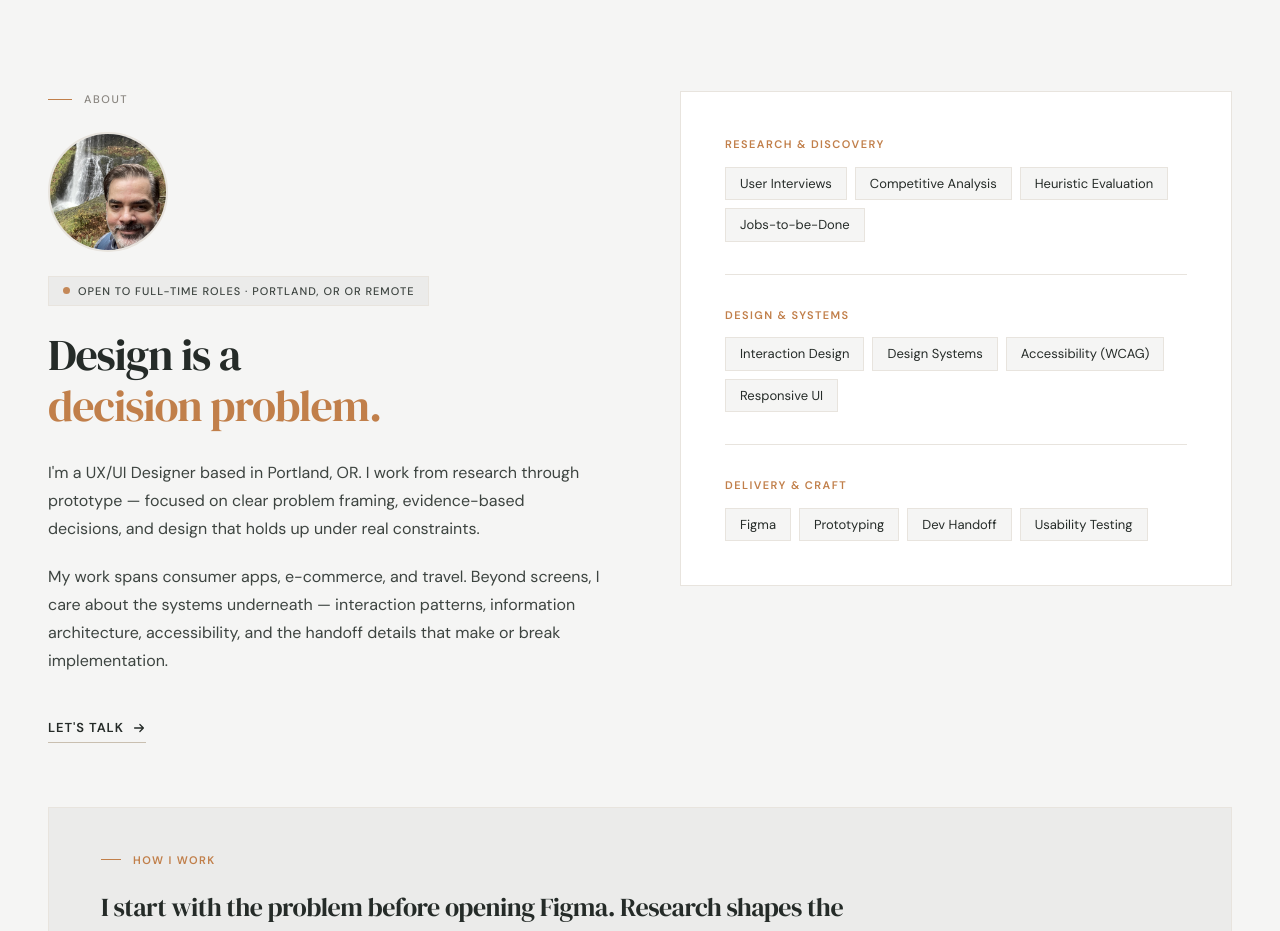
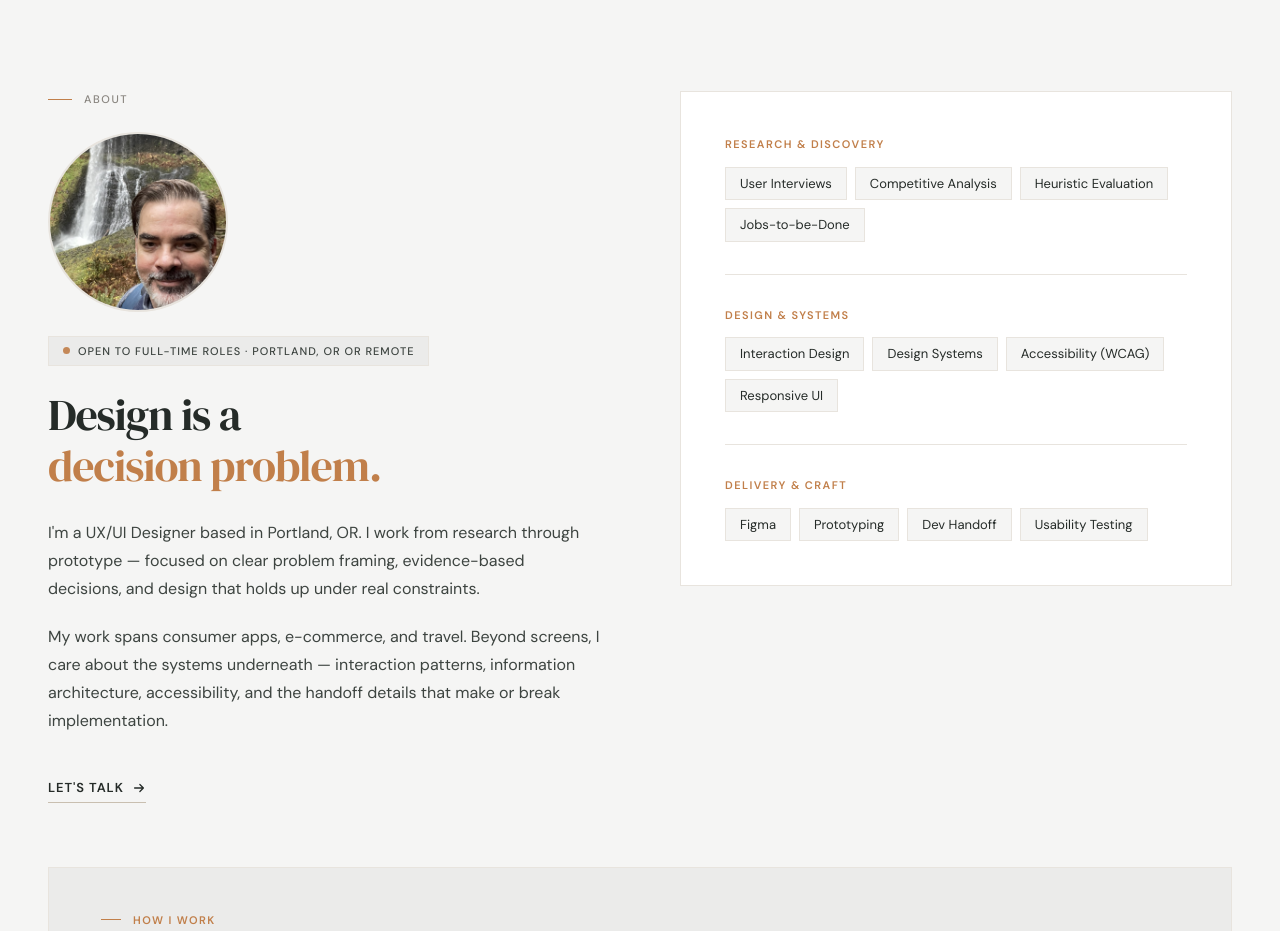
Before and after one commit to alfonsobarreiro/alfonso-barreiro, a Next.js app: page / in a window 1280 px wide. Shown: the part 2300-3231 px from the top of the page. Built offline with nearby package versions, Linux system fonts and the light colour scheme; a web font is replaced by a local one.

Commit message:
About: add headshot photo

```diff
--- a/src/components/About.tsx
+++ b/src/components/About.tsx
@@ -77,8 +77,8 @@ export default function About() {
             {/* Photo */}
             <div
               style={{
-                width:        "120px",
-                height:       "120px",
+                width:        "180px",
+                height:       "180px",
                 borderRadius: "50%",
                 overflow:     "hidden",
                 marginBottom: "24px",
@@ -88,8 +88,8 @@ export default function About() {
               <Image
                 src="/Alfonso-Barreiro-outdoors.png"
                 alt="Alfonso Barreiro"
-                width={120}
-                height={120}
+                width={180}
+                height={180}
                 style={{ objectFit: "cover", objectPosition: "center top" }}
               />
             </div>
```
